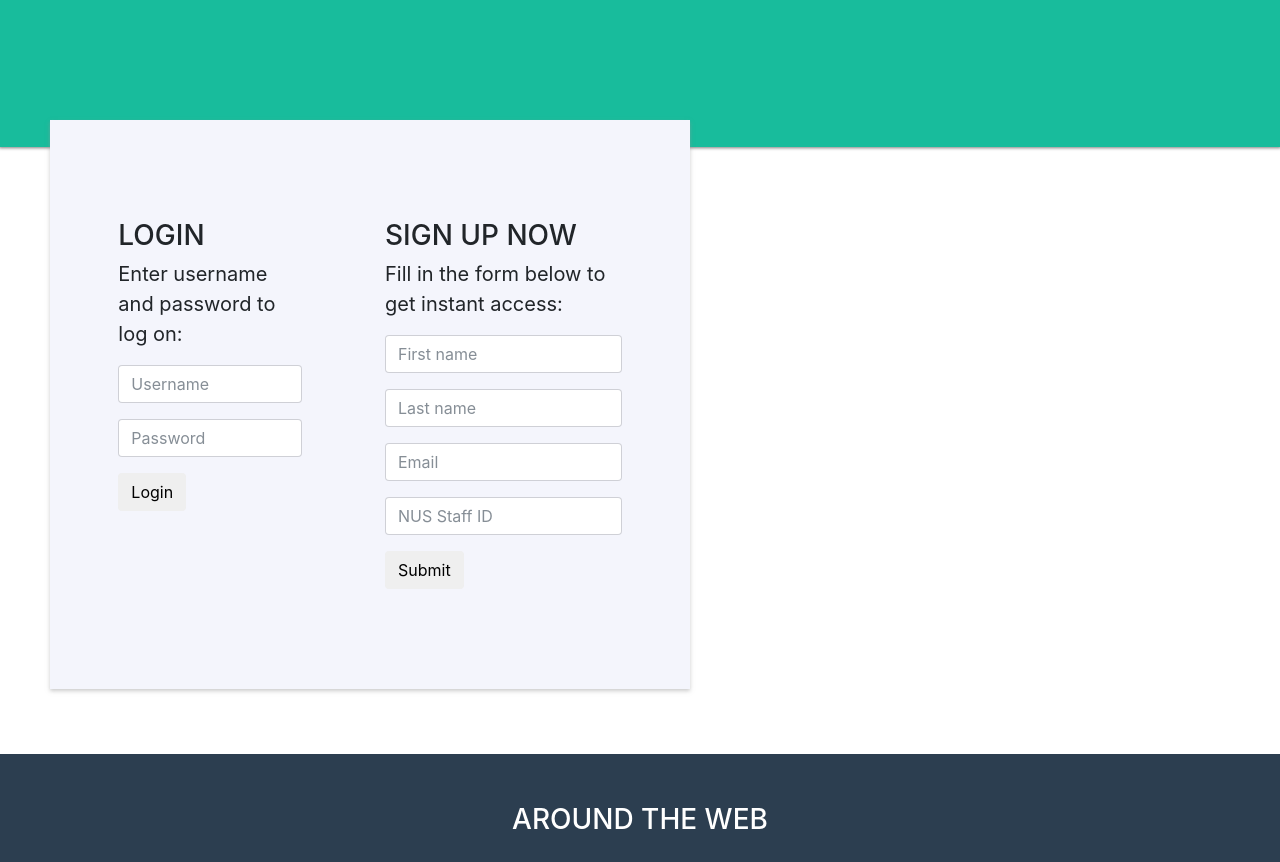
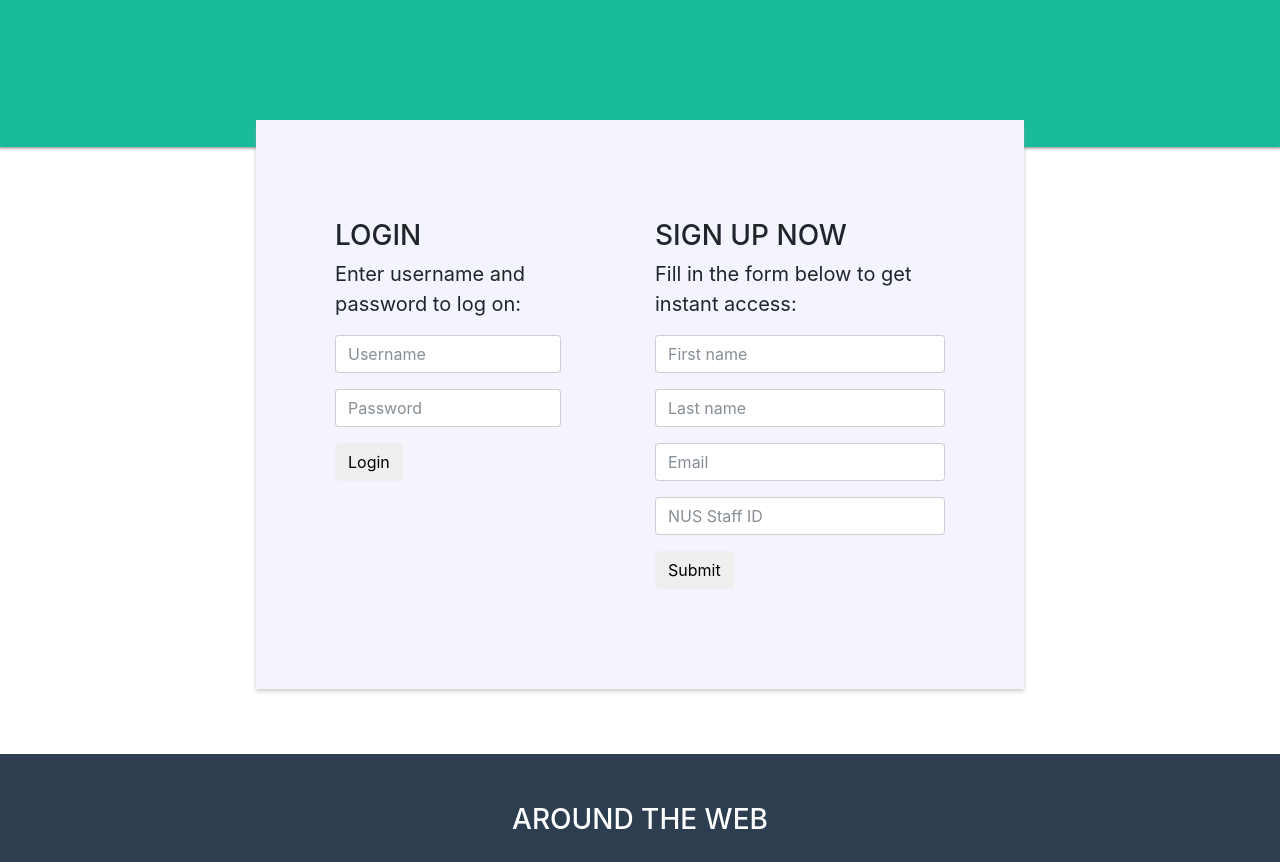
Before and after one commit to terryluzijian/BA-BT3101-Capstone-Project, a website with bundled scripts: page Web Interface/Landing.html in a window 1280 px wide. Shown: the part 2273-3135 px from the top of the page. Built offline with nearby package versions, Linux system fonts and the light colour scheme.

Commit message:
Changed Sign-in Box Width

```diff
--- a/Web Interface/css/about.css
+++ b/Web Interface/css/about.css
@@ -64,8 +64,6 @@ footer .footer-col {
 
 @media (min-width: 1000px) {
     #signin {
-        display: block;
-        width: 50vw;
-        margin: 0 50px 3% 50px
+        margin: 0 20% 3% 20%;
     }
 }
```
